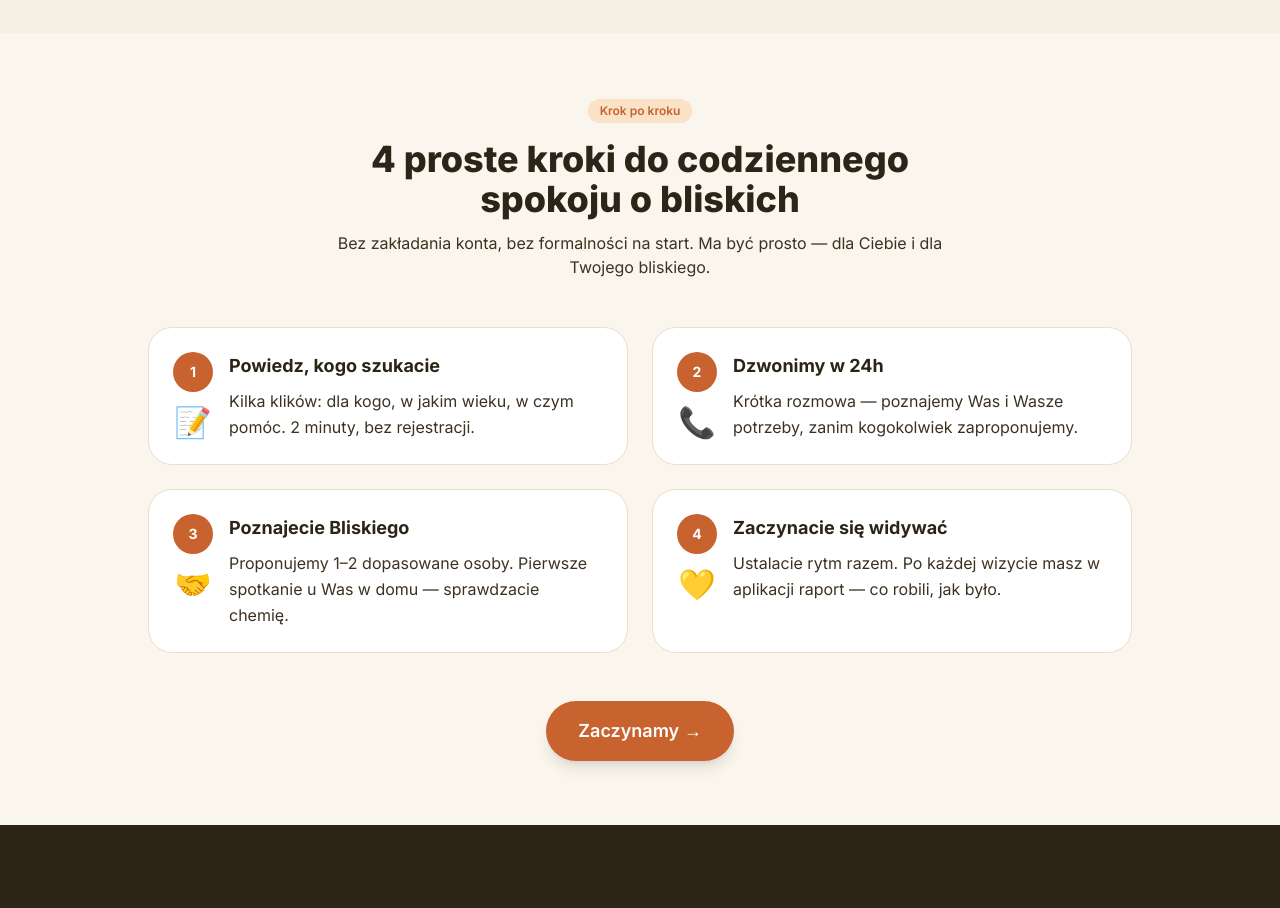
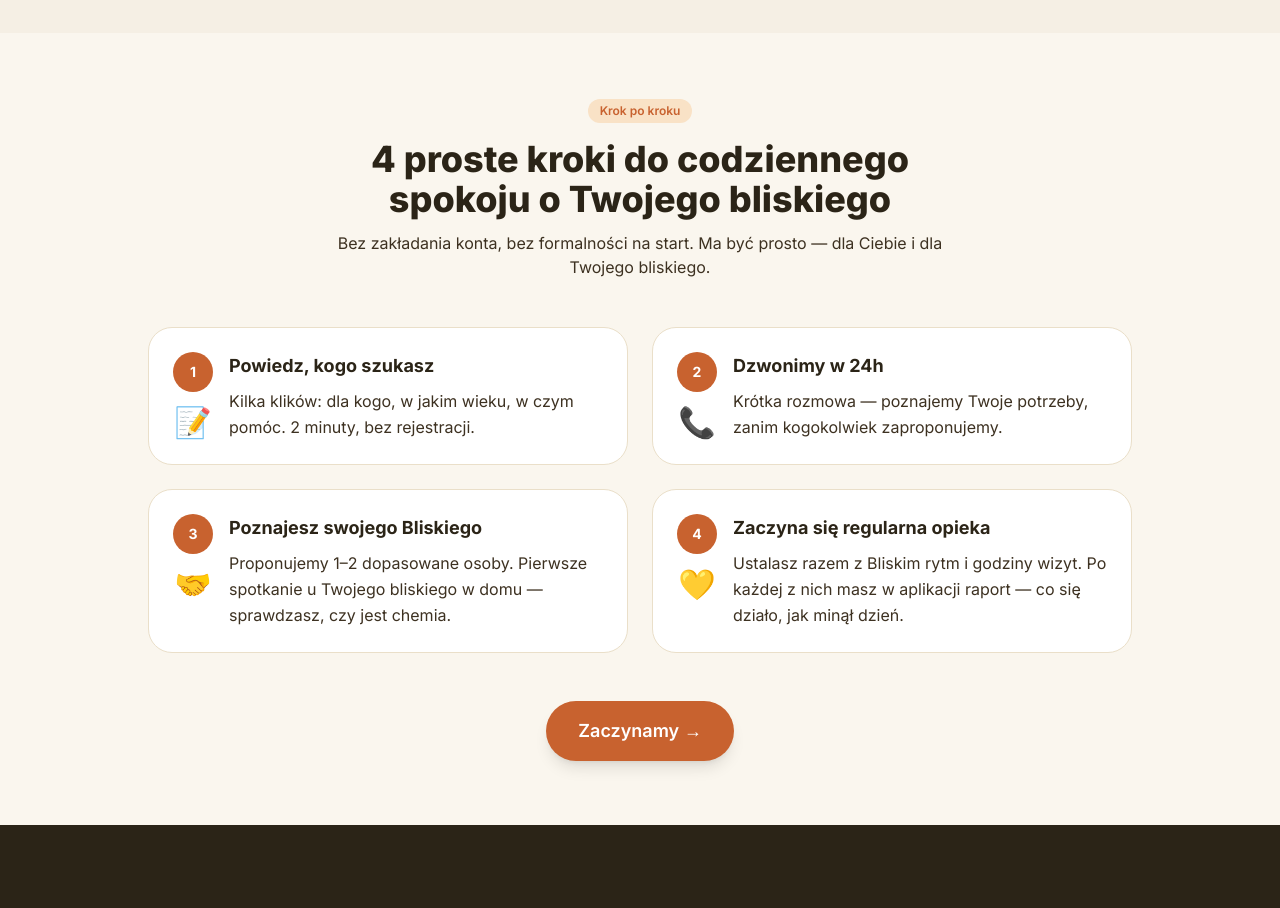
Before and after one commit to laskoAI/bliscy-app, a Next.js app: page /znajdz in a window 1280 px wide. Shown: the part 3460-4368 px from the top of the page. Built offline with nearby package versions, Linux system fonts and the light colour scheme.

Commit message:
Steps section: singular voice, consistent copy, focus on 'bliski' not just mama

```diff
--- a/src/app/znajdz/page.tsx
+++ b/src/app/znajdz/page.tsx
@@ -360,7 +360,7 @@ export default function ZnajdzLanding() {
               Krok po kroku
             </span>
             <h2 className="mt-4 text-2xl sm:text-3xl md:text-4xl font-extrabold text-brand-800">
-              4 proste kroki do codziennego spokoju o bliskich
+              4 proste kroki do codziennego spokoju o Twojego bliskiego
             </h2>
             <p className="mt-3 text-brand-700">
               Bez zakładania konta, bez formalności na start. Ma być prosto — dla Ciebie
@@ -372,26 +372,26 @@ export default function ZnajdzLanding() {
             <FlowStep
               n={1}
               emoji="📝"
-              title="Powiedz, kogo szukacie"
+              title="Powiedz, kogo szukasz"
               desc="Kilka klików: dla kogo, w jakim wieku, w czym pomóc. 2 minuty, bez rejestracji."
             />
             <FlowStep
               n={2}
               emoji="📞"
               title="Dzwonimy w 24h"
-              desc="Krótka rozmowa — poznajemy Was i Wasze potrzeby, zanim kogokolwiek zaproponujemy."
+              desc="Krótka rozmowa — poznajemy Twoje potrzeby, zanim kogokolwiek zaproponujemy."
             />
             <FlowStep
               n={3}
               emoji="🤝"
-              title="Poznajecie Bliskiego"
-              desc="Proponujemy 1–2 dopasowane osoby. Pierwsze spotkanie u Was w domu — sprawdzacie chemię."
+              title="Poznajesz swojego Bliskiego"
+              desc="Proponujemy 1–2 dopasowane osoby. Pierwsze spotkanie u Twojego bliskiego w domu — sprawdzasz, czy jest chemia."
             />
             <FlowStep
               n={4}
               emoji="💛"
-              title="Zaczynacie się widywać"
-              desc="Ustalacie rytm razem. Po każdej wizycie masz w aplikacji raport — co robili, jak było."
+              title="Zaczyna się regularna opieka"
+              desc="Ustalasz razem z Bliskim rytm i godziny wizyt. Po każdej z nich masz w aplikacji raport — co się działo, jak minął dzień."
             />
           </div>
 
```
Also changed, not shown: 1 other file (tests, documents, lock files or other folders).
